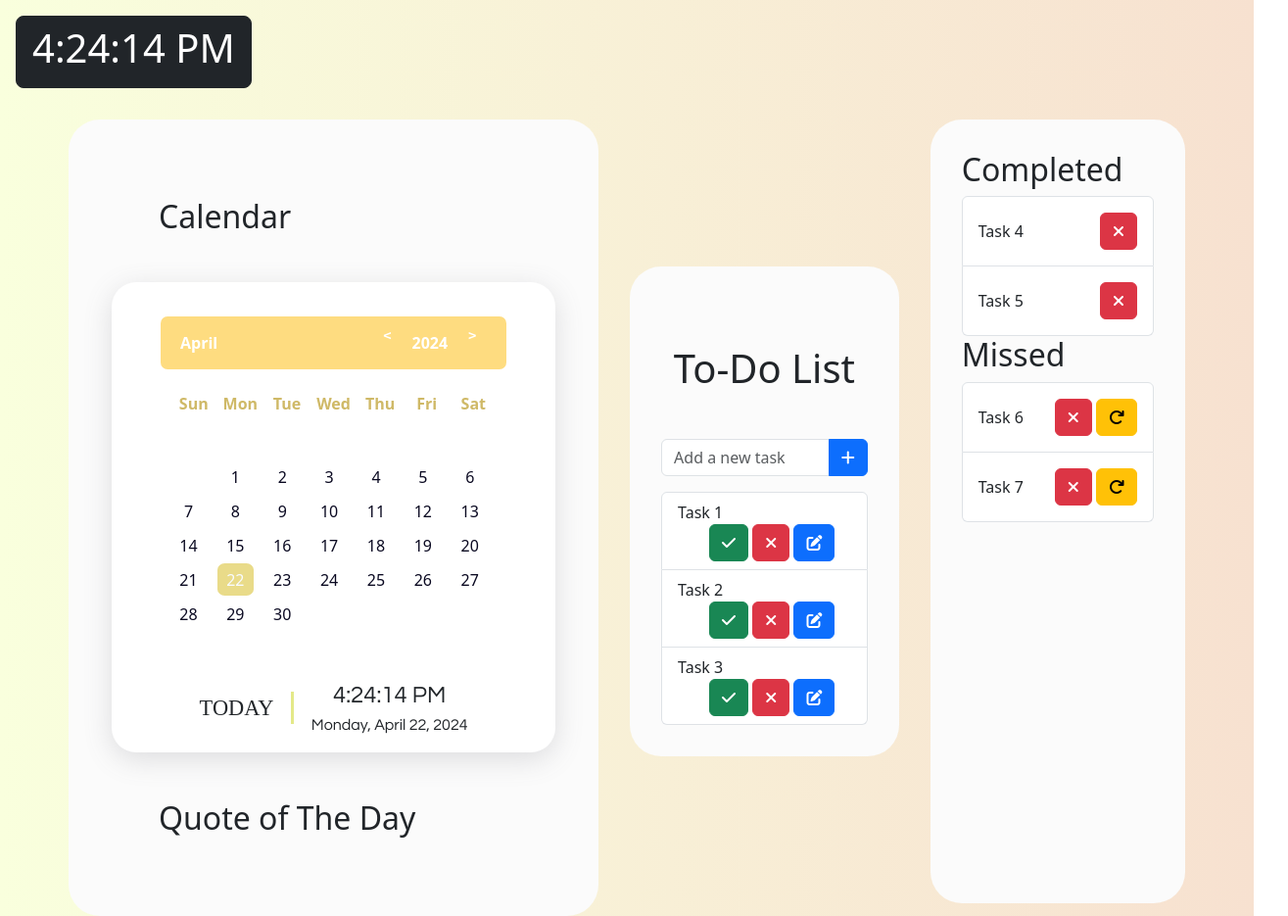
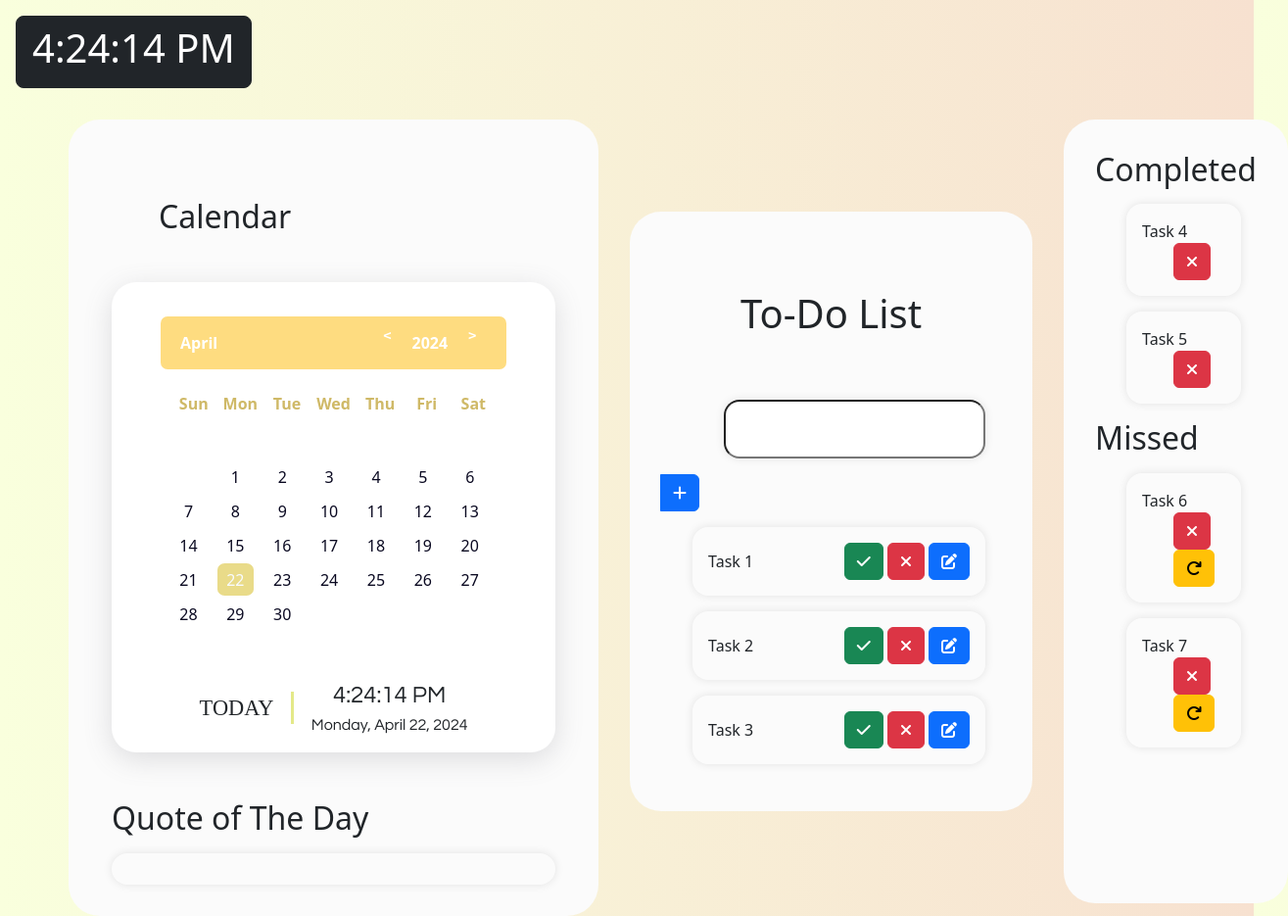
Before and after one commit to GTgyani206/OIBSIP, a plain HTML site: page index.html in a window 1280 px wide. Shown: the whole page at 98% size, 1315 px wide, since content can reach past the window. Drawn offline with nearby package versions, Linux system fonts and the light colour scheme; no server answers.

Commit message:
UI changes, JS fix and added comments

```diff
--- a/app.js
+++ b/app.js
@@ -1,10 +1,12 @@
 const del = document.querySelectorAll(".del");
 const complete = document.querySelectorAll(".complete");
 const add = document.querySelector(".add");
-const taskInput = document.getElementById("taskInput");
 const edit = document.querySelectorAll(".edit");
 const retry = document.querySelectorAll(".retry");
 
+// JS for diffferent buttons and their related functions
+
+//delete button for deleting the listings
 for (delBtn of del) {
   delBtn.addEventListener("click", () => {
     console.log("delete");
@@ -12,6 +14,7 @@ for (delBtn of del) {
   });
 }
 
+//complete button for marking the task as complete
 for (completeBtn of complete) {
   completeBtn.addEventListener("click", () => {
     console.log("complete");
@@ -19,28 +22,31 @@ for (completeBtn of complete) {
   });
 }
 
-try {
-  add.addEventListener("click", () => {
-    let task = taskInput.value;
-    console.log(task);
-  });
-} catch (err) {
-  console.log(err);
-  next();
-}
+//add button to add new task to the existing listing
+add.addEventListener("click", () => {
+  let obj = document.querySelectorAll(".ToDo");
+  let task = taskInput.value;
+  let finalTask = `<p>${task}</p>`;
+  const p = document.createElement("p");
+  p.innerHTML = finalTask;
+  obj.appendChild(p);
+});
 
+//edit button to update the pre existing listing
 for (editBtn of edit) {
   editBtn.addEventListener("click", () => {
     console.log("edit");
   });
 }
 
+//the retry button will reallocate the missed task to current To-Do list
 for (retryBtn of retry) {
   retryBtn.addEventListener("click", () => {
     console.log("retry");
   });
 }
 
+//code for fetching the qoutes from the qouable.io api
 let qouteUrl = "https://api.quotable.io/random";
 const Qoute = document.querySelector(".qoute");
 try {
@@ -58,6 +64,8 @@ try {
   console.log(err);
   next();
 }
+
+//code for extracting time from prebuild Date() function
 function getTime() {
   let time = new Date();
   let hours = time.getHours();
@@ -75,9 +83,12 @@ function getTime() {
   const timeDiv = document.querySelector(".time");
   timeDiv.innerHTML = finalTime;
 }
-getTime();
+
 setInterval(getTime, 1000);
+
 getQuote();
+
+//code for building callendar
 const isLeapYear = (year) => {
   return (
     (year % 4 === 0 && year % 100 !== 0 && year % 400 !== 0) ||
--- a/index.html
+++ b/index.html
@@ -20,23 +20,32 @@
     <link rel="stylesheet" href="style.css" />
   </head>
   <body>
+    <!-- Navbar containing clock -->
+
     <nav>
       <button class="btn btn-lg btn-dark m-3 time">time</button>
     </nav>
+
+    <!-- div element containing whole To-Do project -->
     <div class="container content p-0">
+      <!-- left pane containing calendar and qoute of the day -->
       <div class="left">
         <div class="dateNtime">
           <div class="container">
             <h2 class="m-5">Calendar</h2>
+
+            <!-- Code for calendar
+                  referance codepan -->
+
             <div class="contianer">
               <div class="calendar">
                 <div class="calendar-header">
-                  <span class="month-picker" id="month-picker"> May </span>
+                  <span class="month-picker" id="month-picker"> April </span>
                   <div class="year-picker" id="year-picker">
                     <span class="year-change" id="pre-year">
                       <pre><</pre>
                     </span>
-                    <span id="year">2020 </span>
+                    <span id="year">2024 </span>
                     <span class="year-change" id="next-year">
                       <pre>></pre>
                     </span>
@@ -67,35 +76,31 @@
               </div>
             </div>
           </div>
-          <div class="container qoute m-5">
+
+          <!-- container for qoute of the day -->
+          <div class="container mt-5">
             <h2>Quote of The Day</h2>
+            <div class="qoute mt-3"></div>
           </div>
         </div>
       </div>
 
+      <!-- center div for To-Do list operations: add, delete and update -->
+
       <div class="container center">
-        <div class="toDo">
+        <div class="ToDo">
           <h1 class="text-center mt-5">To-Do List</h1>
           <form class="mt-5">
             <div class="input-group mb-3">
-              <input
-                type="text"
-                class="form-control"
-                placeholder="Add a new task"
-                aria-label="Add a new task"
-                aria-describedby="button-addon2"
-                id="taskInput"
-              />
+              <input type="text" id="taskInput" />
               <button class="btn btn-primary add" type="submit">
                 <i class="fa-solid fa-plus"></i>
               </button>
             </div>
           </form>
-          <ul class="list-group task-list">
-            <li
-              class="list-group-item d-flex justify-content-between align-items-center"
-            >
-              Task 1
+          <ul>
+            <span class="todoLi">
+              <li>Task 1</li>
               <div class="btn-grp">
                 <button class="btn btn-success complete" title="Completed">
                   <i class="fa-solid fa-check"></i>
@@ -105,13 +110,10 @@
                 </button>
                 <button class="btn btn-primary edit" title="Edit">
                   <i class="fa-solid fa-pen-to-square"></i>
-                </button>
-              </div>
-            </li>
-            <li
-              class="list-group-item d-flex justify-content-between align-items-center"
-            >
-              Task 2
+                </button></div
+            ></span>
+            <span class="todoLi">
+              <li>Task 2</li>
               <div class="btn-grp">
                 <button class="btn btn-success complete" title="Completed">
                   <i class="fa-solid fa-check"></i>
@@ -121,13 +123,9 @@
                 </button>
                 <button class="btn btn-primary edit" title="Edit">
                   <i class="fa-solid fa-pen-to-square"></i>
-                </button>
-              </div>
-            </li>
-            <li
-              class="list-group-item d-flex justify-content-between align-items-center"
-            >
-              Task 3
+                </button></div></span
+            ><span class="todoLi">
+              <li>Task 3</li>
               <div class="btn-grp">
                 <button class="btn btn-success complete" title="Completed">
                   <i class="fa-solid fa-check"></i>
@@ -137,45 +135,43 @@
                 </button>
                 <button class="btn btn-primary edit" title="Edit">
                   <i class="fa-solid fa-pen-to-square"></i>
-                </button>
-              </div>
-            </li>
+                </button></div
+            ></span>
           </ul>
         </div>
       </div>
+
+      <!-- right div containing Missed and completed tasks -->
       <div class="right">
         <div class="opt">
-          <div class="">
+          <div>
             <h2>Completed</h2>
-            <ul class="list-group">
-              <li
-                class="list-group-item d-flex justify-content-between align-items-center p-3"
-              >
+            <ul>
+              <span class="todoLi"
+                ><li>
                   Task 4
                   <div class="btn-grp">
                     <button class="btn btn-danger del" title="Delete">
                       <i class="fa-solid fa-xmark"></i>
                     </button>
-                </div>
-              </li>
-              <li
-                class="list-group-item d-flex justify-content-between align-items-center p-3"
-              >
+                  </div></li
+              ></span>
+              <span class="todoLi"
+                ><li>
                   Task 5
                   <div class="btn-grp">
                     <button class="btn btn-danger del" title="Delete">
                       <i class="fa-solid fa-xmark"></i>
                     </button>
-                </div>
-              </li>
+                  </div></li
+              ></span>
             </ul>
           </div>
-          <div class="">
+          <div>
             <h2>Missed</h2>
-            <ul class="list-group">
-              <li
-                class="list-group-item d-flex justify-content-between align-items-center p-3"
-              >
+            <ul>
+              <span class="todoLi"
+                ><li>
                   Task 6
 
                   <div class="btn-grp">
@@ -183,23 +179,30 @@
                       <i class="fa-solid fa-xmark"></i>
                     </button>
                     <button class="btn btn-warning retry">
-                    <i class="fa-solid fa-arrow-rotate-right" title="Retry"></i>
+                      <i
+                        class="fa-solid fa-arrow-rotate-right"
+                        title="Retry"
+                      ></i>
                     </button>
-                </div>
-              </li>
-              <li
-                class="list-group-item d-flex justify-content-between align-items-center p-3"
-              >
+                  </div></li
+              ></span>
+
+              <span class="todoLi"
+                ><li>
                   Task 7
+
                   <div class="btn-grp">
                     <button class="btn btn-danger del" title="Delete">
                       <i class="fa-solid fa-xmark"></i>
                     </button>
-                  <button class="btn btn-warning retry" title="Retry">
-                    <i class="fa-solid fa-arrow-rotate-right"></i>
+                    <button class="btn btn-warning retry">
+                      <i
+                        class="fa-solid fa-arrow-rotate-right"
+                        title="Retry"
+                      ></i>
                     </button>
-                </div>
-              </li>
+                  </div></li
+              ></span>
             </ul>
           </div>
         </div>
--- a/style.css
+++ b/style.css
@@ -5,11 +5,14 @@ body {
   display: flex;
 }
 
+/*Navbar*/
 nav {
   margin-bottom: 1rem;
   display: flex;
   justify-content: space-between;
 }
+
+/*General UI for buttons and lists*/
 .btn-grp {
   margin-left: 2rem !important;
 }
@@ -18,6 +21,8 @@ li {
   display: flex;
   flex-wrap: wrap;
 }
+
+/*Missed and Completed*/
 
 .right {
   display: flex;
@@ -32,6 +37,9 @@ li {
   padding: 2rem;
   height: 100vh;
 }
+
+/*Date and Time*/
+
 .left {
   display: flex;
   flex-wrap: wrap;
@@ -45,6 +53,17 @@ li {
   border-radius: 2rem;
   width: min-content;
 }
+.qoute {
+  display: flex;
+  justify-content: space-between;
+  align-items: center;
+  padding: 1rem;
+  border-radius: 1rem;
+  box-shadow: 0 0 10px rgba(0, 0, 0, 0.1);
+}
+
+/*ToDo List*/
+
 .center {
   display: flex;
   flex: 1;
@@ -54,11 +73,34 @@ li {
   justify-content: center;
   margin: 2rem;
 }
-.toDo {
+.ToDo {
   background-color: #fbfbfb;
   padding: 2rem;
   border-radius: 2rem;
 }
+.todoLi {
+  display: flex;
+  justify-content: space-between;
+  align-items: center;
+  padding: 1rem;
+  margin: 1rem;
+  margin-left: 0% !important;
+  border-radius: 1rem;
+  box-shadow: 0 0 10px rgba(0, 0, 0, 0.1);
+}
+
+#taskInput {
+  display: flex;
+  justify-content: space-between;
+  align-items: center;
+  padding: 1rem;
+  margin-left: 4rem !important;
+  margin: 1rem;
+  border-radius: 1rem;
+  box-shadow: 0 0 10px rgba(0, 0, 0, 0.1);
+}
+/*Calendar*/
+
 .calendar {
   height: 30rem;
   width: max-content;
@@ -355,8 +397,14 @@ li {
     justify-content: space-evenly;
     align-items: center;
   }
-
-  nav {
+  .left {
     display: none;
   }
+  .center {
+    width: fit-content;
+  }
+  .right {
+    height: 50px;
+    width: 300px;
+  }
 }
```
Lines whose indentation alone changed are shown as unchanged.
